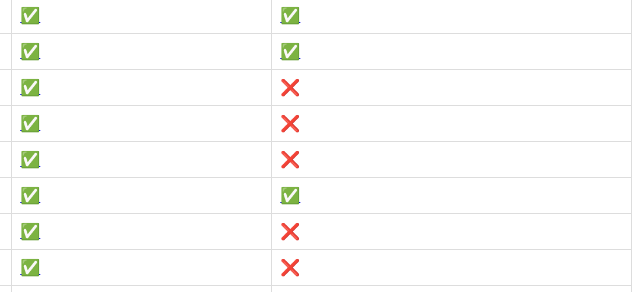
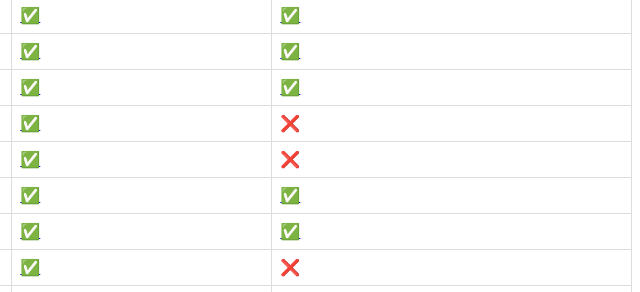
Before and after one commit to hwchase17/langchain-pages, a plain HTML site: page integrations.html in a window 1280 px wide. Shown: the part 1296-1588 px from the top of the page, 640-1280 px from the left. Drawn offline with Linux system fonts and the light colour scheme.

Commit message:
Update integrations.html

```diff
--- a/integrations.html
+++ b/integrations.html
@@ -180,7 +180,7 @@
     <tr>
       <td>Weaviate</td>
       <td><a href="https://langchain.readthedocs.io/en/latest/modules/indexes/vectorstore_examples/weaviate.html">✅</a></td>
-      <td>❌</td>
+      <td><a href="https://js.langchain.com/docs/modules/indexes/vector_stores/integrations/weaviate">✅</a></td>
     </tr>
     <tr>
       <td>ElasticSearch</td>
@@ -200,7 +200,7 @@
     <tr>
       <td>OpenSearch</td>
       <td><a href="https://langchain.readthedocs.io/en/latest/modules/indexes/vectorstore_examples/opensearch.html">✅</a></td>
-      <td>❌</td>
+      <td><a href="https://js.langchain.com/docs/modules/indexes/vector_stores/integrations/opensearch">✅</a></td>
     </tr>
     <tr>
       <td>Qdrant</td>
```
